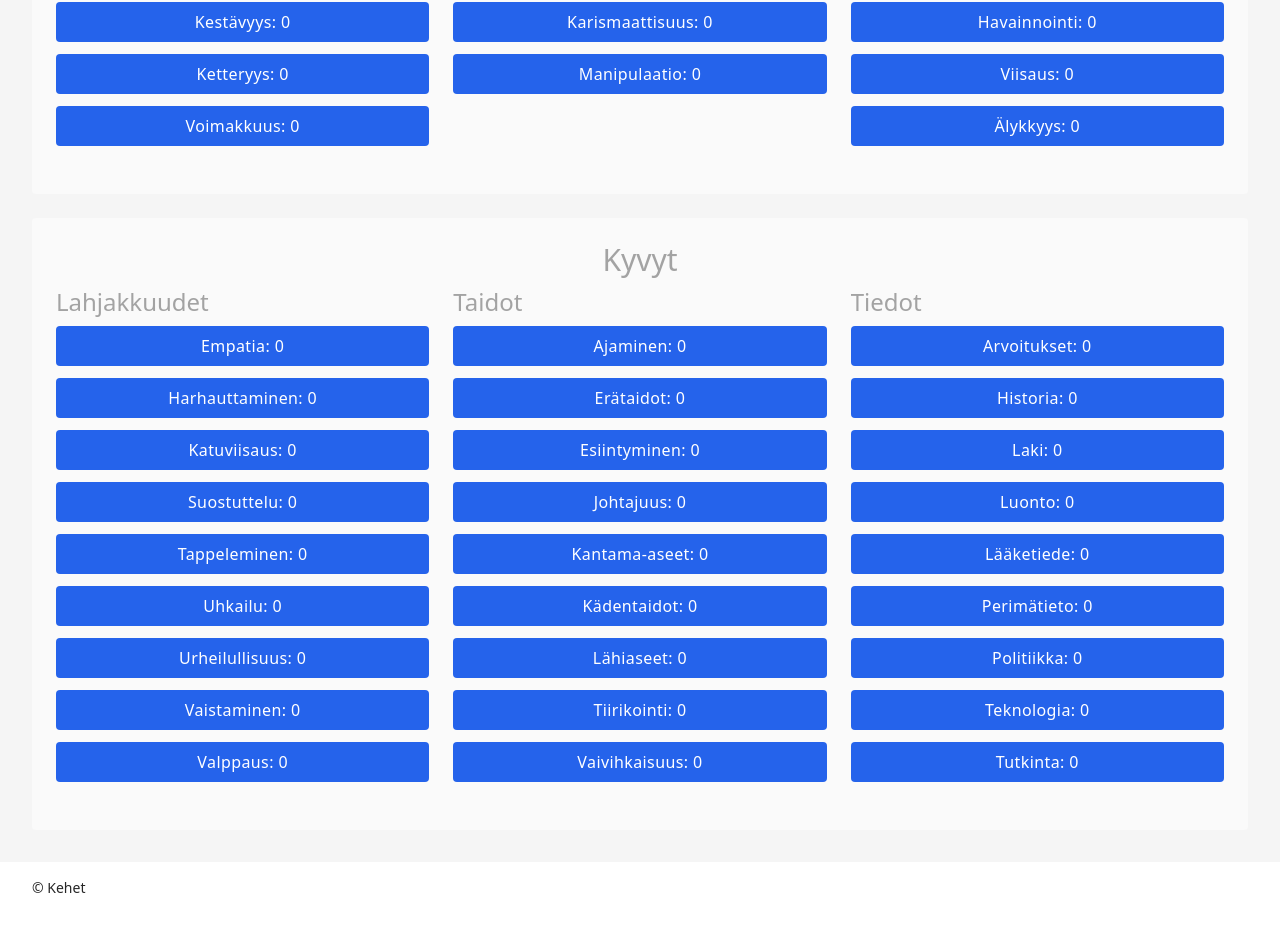
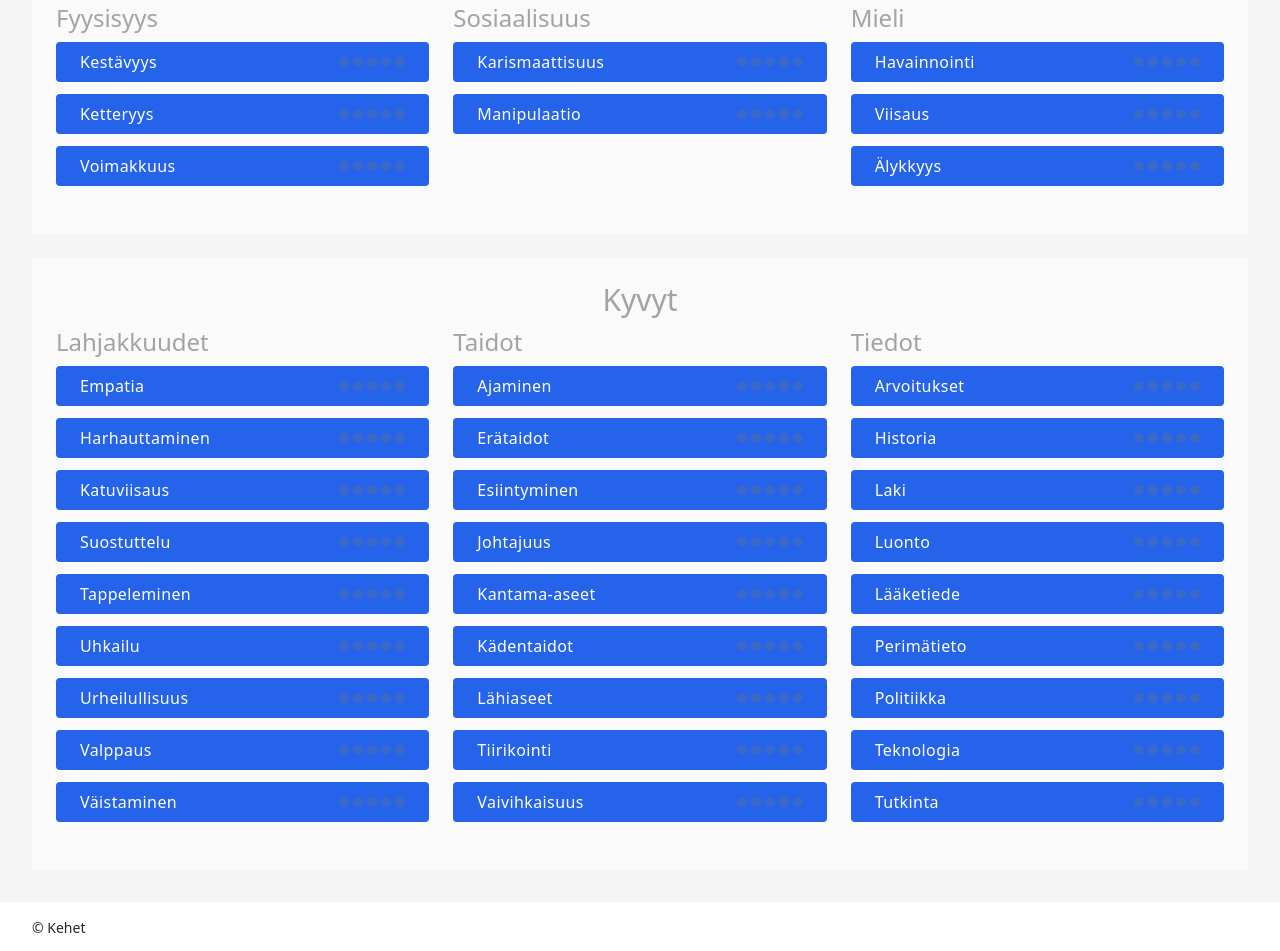
Before and after one commit to Kehet/transsit-roll-command-generator-tool, a Vue app: page / in a window 1280 px wide. Shown: the part 701-1652 px from the top of the page. Before the commit the page ends 1615 px from the top, so only its background shows below. Built offline with nearby package versions, Linux system fonts and the light colour scheme.

Commit message:
Improve feature display with progress dots and update Finnish translations

```diff
--- a/src/layout.ts
+++ b/src/layout.ts
@@ -17,12 +17,12 @@
     name: 'fyysisyys',
     features: [
       {
+        label: 'Voimakkuus',
+        name: 'voimakkuus'
+      },
+      {
         label: 'Ketteryys',
         name: 'ketteryys'
-      },
-      {
-        label: 'Voimakkuus',
-        name: 'voimakkuus'
       },
       {
         label: 'Kestävyys',
@@ -102,7 +102,7 @@
         name: 'valppaus'
       },
       {
-        label: 'Vaistaminen',
+        label: 'Väistaminen',
         name: 'vaistaminen'
       }
     ]
--- a/src/views/HomeView.vue
+++ b/src/views/HomeView.vue
@@ -102,6 +102,10 @@
         ref="titleRef"
       />
 
+      <p class="text-center text-lg text-gray-500 dark:text-gray-400">
+        Valitse ensin haluttavat ominaisuudet ja kyvyt ja lopuksi mitä haetaan
+      </p>
+
       <h2 class="text-2xl mb-2">Mitä haetaan</h2>
 
       <div class="flex flex-wrap gap-2 md:gap-x-6">
@@ -138,7 +142,17 @@
             @click.prevent="clickButton(feature.name)"
             :kind="selected.indexOf(feature.name) > -1 ? 'danger' : 'default'"
           >
-            {{ feature.label }}: {{ settingsStore.settings[feature.name] }}
+            <span class="flex items-center justify-between w-full gap-2">
+              <span>{{ feature.label }}</span>
+              <span class="flex gap-1">
+                <span
+                  v-for="n in 5"
+                  :key="n"
+                  class="inline-block w-2.5 h-2.5 rounded-full"
+                  :class="n <= settingsStore.settings[feature.name] ? 'bg-yellow-400' : 'bg-gray-500/30'"
+                />
+              </span>
+            </span>
           </FenButton>
         </div>
       </div>
@@ -161,7 +175,17 @@
             @click.prevent="clickButton(feature.name)"
             :kind="selected.indexOf(feature.name) > -1 ? 'danger' : 'default'"
           >
-            {{ feature.label }}: {{ settingsStore.settings[feature.name] }}
+            <span class="flex items-center justify-between w-full gap-2">
+              <span>{{ feature.label }}</span>
+              <span class="flex gap-1">
+                <span
+                  v-for="n in 5"
+                  :key="n"
+                  class="inline-block w-2.5 h-2.5 rounded-full"
+                  :class="n <= settingsStore.settings[feature.name] ? 'bg-yellow-400' : 'bg-gray-500/30'"
+                />
+              </span>
+            </span>
           </FenButton>
         </div>
       </div>
```
